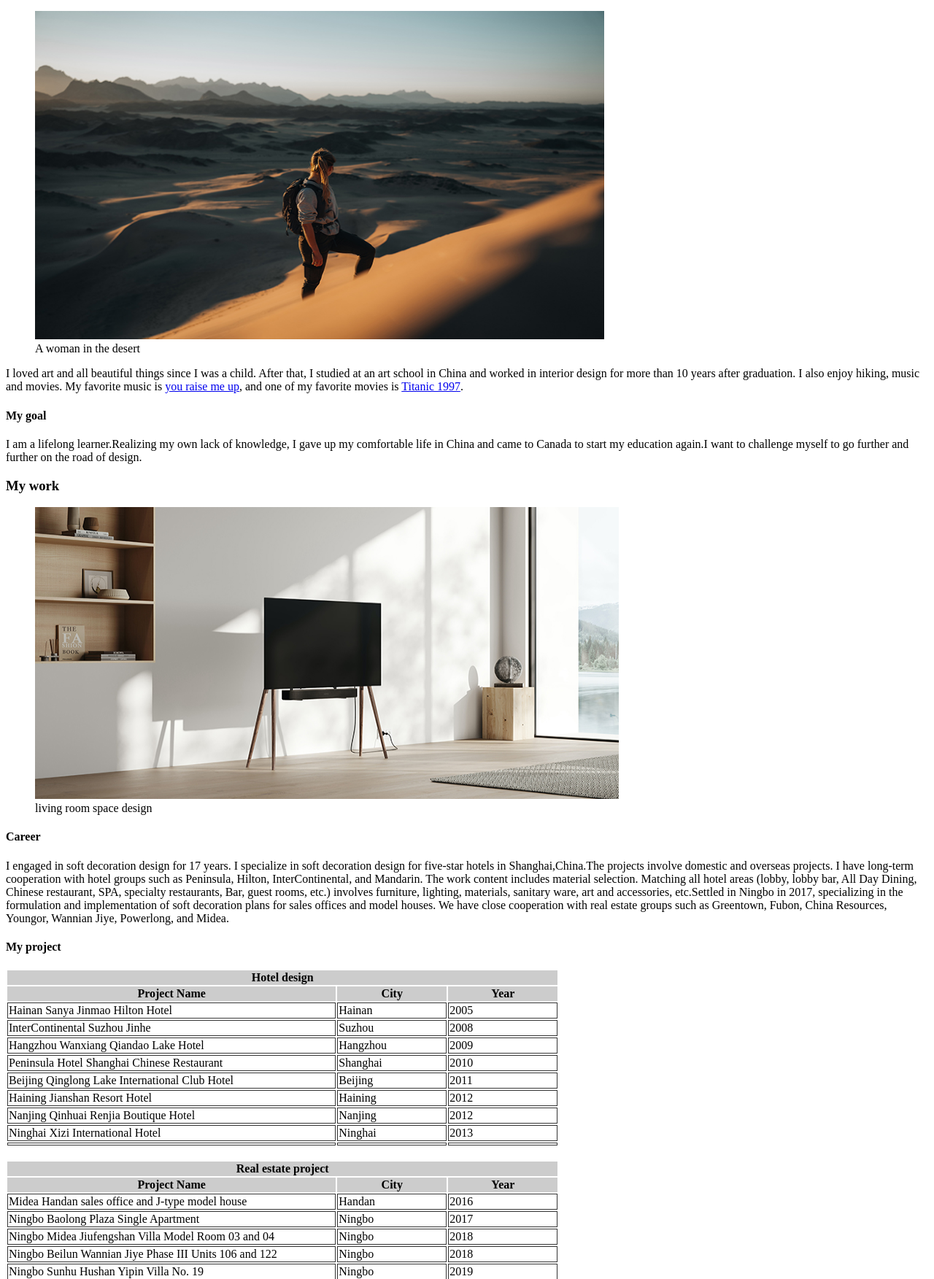
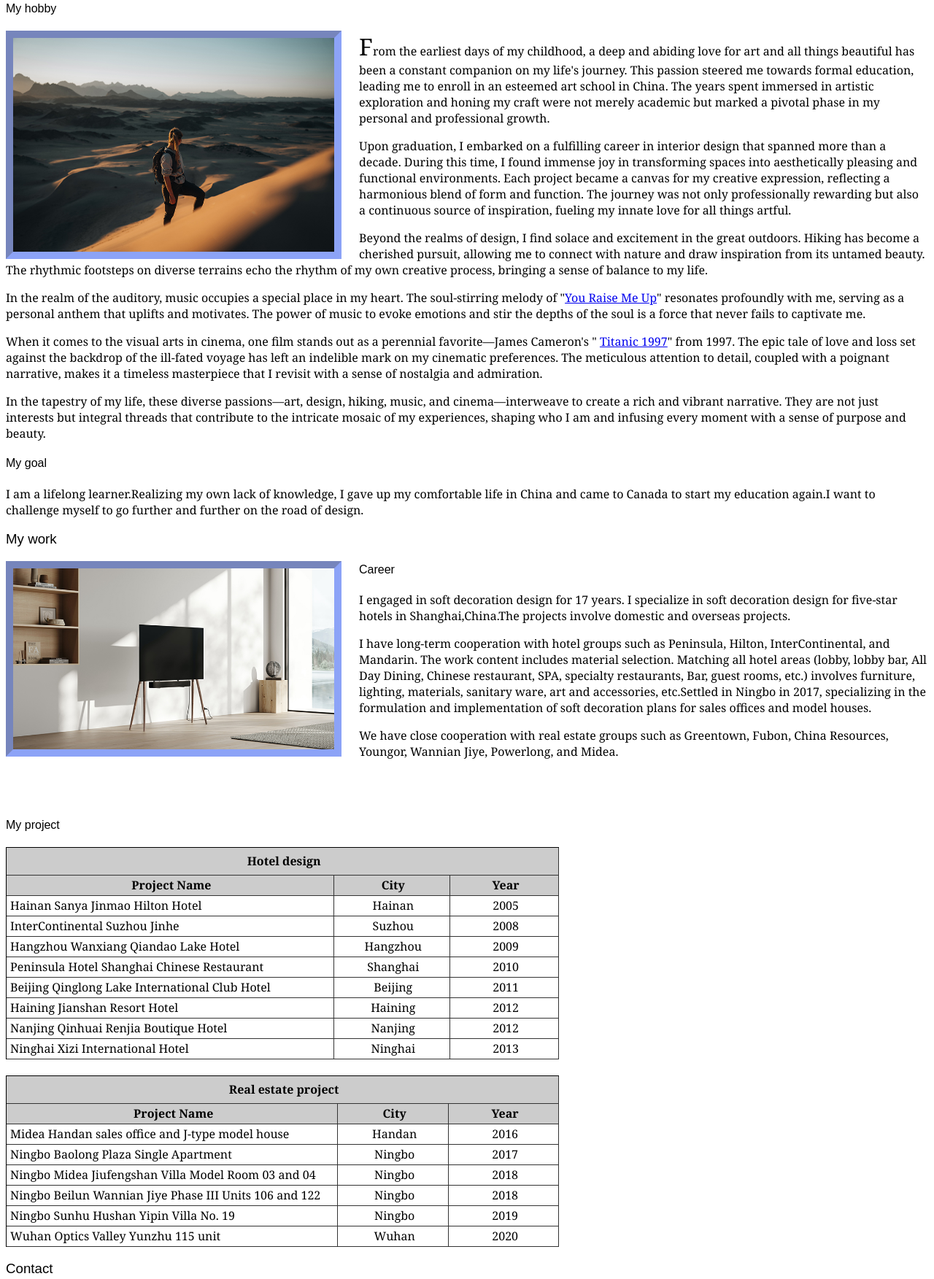
Before and after one commit to Angellee0910/Angel-s-resume, a plain HTML site: page index.html in a window 1280 px wide. Shown: the part 156-1909 px from the top of the page at 73% size. Drawn offline with Linux system fonts and the light colour scheme.

Commit message:
add css style for html file & update my resume's html

```diff
--- a/index.html
+++ b/index.html
@@ -3,83 +3,108 @@
 
 <head>
     <title>Angel's Resume</title>
+    <link href="styles/main.css" rel="stylesheet">
     <style type="text/css">
-        table{
-            width: 60%;
-        }
-        td {
-            border: 1px solid #333;
-        }
 
-        thead,
-        tfoot {
-            background-color: #ccc;
-            color: #000;
-        }
 
-        .projectname {
-            width:30%;
-        }
-        .city {
-            width:10%;
-        }
-        .year {
-            width:10%;
-        }
     </style>
 </head>
 
 <body>
     <header>
+        <h1>Angel's Resume</h1>
+
+        <nav>
             <ul>
                 <li><a href="#about">About me</a></li>
                 <li><a href="#work">My work</a></li>
                 <li><a href="#contact">Contact</a></li>
             </ul>
+        </nav>
     </header>
     <main>
         <section id="about">
             <h3>About me</h3>
             <h4>My hobby</h4>
             <figure>
-         <img src="Image/neom-x4vxK4VGKX0-unsplash.jpg" alt="a woman in the desert" width="780" height="450">
-         <figcaption>A woman in the desert</figcaption>
+                <img src="Image/neom-x4vxK4VGKX0-unsplash.jpg" alt="a woman in the desert">
             </figure>
             <p>
-        I loved art and all beautiful things since I was a child. After that, I studied at an art school in China and
-        worked in interior design for more than 10 years after graduation. I also enjoy hiking, music and movies. My
-        favorite music is <a href="https://www.youtube.com/watch?v=aJxrX42WcjQ" target="_blank">you raise me up</a>, and one of my favorite
-        movies is <a href="https://www.imdb.com/title/tt0120338/" target="_blank">Titanic 1997</a>.
+                From the earliest days of my childhood, a deep and abiding love for art and all things beautiful has
+                been a constant companion on my life's journey. This passion steered me towards formal education,
+                leading me to enroll in an esteemed art school in China. The years spent immersed in artistic
+                exploration and honing my craft were not merely academic but marked a pivotal phase in my personal and
+                professional growth.
             </p>
+            <p>
+                Upon graduation, I embarked on a fulfilling career in interior design that spanned more than a decade. During this
+                time, I found immense joy in transforming spaces into aesthetically pleasing and functional environments. Each
+                project became a canvas for my creative expression, reflecting a harmonious blend of form and function. The journey
+                was not only professionally rewarding but also a continuous source of inspiration, fueling my innate love for all
+                things artful.
+            </p>
+
+            <p>
+                Beyond the realms of design, I find solace and excitement in the great outdoors. Hiking has become a cherished
+                pursuit, allowing me to connect with nature and draw inspiration from its untamed beauty. The rhythmic footsteps on
+                diverse terrains echo the rhythm of my own creative process, bringing a sense of balance to my life.
+            </p>
+            <p>
+                In the realm of the auditory, music occupies a special place in my heart. The soul-stirring melody of "<a href="https://www.youtube.com/watch?v=aJxrX42WcjQ" target="_blank">You Raise Me
+                Up</a>" resonates profoundly with me, serving as a personal anthem that uplifts and motivates. The power of music to
+                evoke emotions and stir the depths of the soul is a force that never fails to captivate me.
+            </p>
+            <p>
+                When it comes to the visual arts in cinema, one film stands out as a perennial favorite—James Cameron's " <a href="https://www.imdb.com/title/tt0120338/" target="_blank">Titanic 1997</a>"
+                from 1997. The epic tale of love and loss set against the backdrop of the ill-fated voyage has left an indelible
+                mark on my cinematic preferences. The meticulous attention to detail, coupled with a poignant narrative, makes it a
+                timeless masterpiece that I revisit with a sense of nostalgia and admiration.
+            </p>
+            <p>In the tapestry of my life, these diverse passions—art, design, hiking, music, and cinema—interweave to create a rich
+                and vibrant narrative. They are not just interests but integral threads that contribute to the intricate mosaic of
+                my experiences, shaping who I am and infusing every moment with a sense of purpose and beauty.
+            </p>
+
             <h4>My goal</h4>
             I am a lifelong learner.Realizing my own lack of knowledge, I gave up
-    my comfortable life in China and came to Canada to start my education again.I want to challenge myself to go further
+            my comfortable life in China and came to Canada to start my education again.I want to challenge myself to go
+            further
             and further on the road of design.
         </section>
         <section id="work">
             <h3>My work</h3>
             <figure>
-        <img src="Image/jalg-tv-stand-SJ8StliUCQI-unsplash.jpg" alt="Living room space desigh" width="800"
-            height="400">
-        <figcaption>living room space design</figcaption>
+                <img src="Image/jalg-tv-stand-SJ8StliUCQI-unsplash.jpg" alt="Living room space desigh">
             </figure>
             <h4>Career</h4>
             <p>
-            I engaged in soft decoration design for 17 years. I specialize in soft decoration design for five-star hotels in
-            Shanghai,China.The projects involve domestic and overseas projects. I have long-term cooperation with hotel
-            groups such as Peninsula, Hilton, InterContinental, and Mandarin. The work content includes material selection.
-            Matching all hotel areas (lobby, lobby bar, All Day Dining, Chinese restaurant, SPA, specialty restaurants, Bar,
-            guest rooms, etc.) involves furniture, lighting, materials, sanitary ware, art and accessories, etc.Settled in
-            Ningbo in 2017, specializing in the formulation and implementation of soft decoration plans for sales offices
-            and model houses. We have close cooperation with real estate groups such as Greentown, Fubon, China Resources,
+                I engaged in soft decoration design for 17 years. I specialize in soft decoration design for five-star
+                hotels in
+                Shanghai,China.The projects involve domestic and overseas projects.
+            </p>
+            <p>I have long-term cooperation with
+                hotel
+                groups such as Peninsula, Hilton, InterContinental, and Mandarin. The work content includes material
+                selection.
+                Matching all hotel areas (lobby, lobby bar, All Day Dining, Chinese restaurant, SPA, specialty
+                restaurants, Bar,
+                guest rooms, etc.) involves furniture, lighting, materials, sanitary ware, art and accessories,
+                etc.Settled in
+                Ningbo in 2017, specializing in the formulation and implementation of soft decoration plans for sales
+                offices
+                and model houses.
+            </p>
+            <p>We have close cooperation with real estate groups such as Greentown, Fubon, China
+                Resources,
                 Youngor, Wannian Jiye, Powerlong, and Midea.
             </p>
+            <p><br><br></p>
             <h4>My project</h4>
             <aside>
-        <table>
+                <table class="projectlist">
                     <thead>
                         <tr>
-                    <th colspan="3">Hotel design</th>
+                            <th colspan="3" class="projecttype">Hotel design</th>
                         </tr>
                         <tr>
                             <th class="projectname">Project Name</th>
@@ -128,19 +153,14 @@
                             <td>Ninghai</td>
                             <td>2013</td>
                         </tr>
-                <tr>
-                    <td class="projectname"></td>
-                    <td></td>
-                    <td></td>
-                </tr>
 
                     </tbody>
                 </table>
-        <br/>
-        <table>
+                <br />
+                <table class="projectlist">
                     <thead>
                         <tr>
-                    <th colspan="3">Real estate project</th>
+                            <th colspan="3" class="projecttype">Real estate project</th>
                         </tr>
                         <tr>
                             <th class="projectname">Project Name</th>
@@ -195,4 +215,5 @@
         <p> © 2023 Angel</p>
     </footer>
 </body>
+
 </html>
--- /dev/null
+++ b/styles/main.css
@@ -0,0 +1,98 @@
+@import url('https://fonts.googleapis.com/css2?family=Josefin+Sans:wght@400;900&display=swap');
+body {
+    font-family: Cambria, Cochin, Georgia, Times, 'Times New Roman', serif;
+    font-size: 1em;
+    /* background-color: rgb(223, 237, 237); */
+}
+/* header nav ul {
+    margin: 5px;
+    padding: 5px;
+} */
+
+header nav ul {
+    padding-left: 0px;
+    list-style-type: none;
+}
+
+header nav ul li {
+    display: inline-block;
+}
+
+header nav ul li a {
+    padding: 5px;
+    border:solid 1px #000;
+    width: 100px;
+    background-color: #ccc;
+    color: #000;
+    text-decoration: none;
+}
+header nav ul li a:hover {
+    background-color: #98f1ed;
+    margin-top:3px;
+}
+section#about > p:first-of-type::first-letter {
+    font-size:2em;
+}
+h1 {
+    font-family: 'Josefin Sans';
+    font-weight: 900;
+}
+h2,h3,h4 {
+    font-weight: 400;
+}
+h3,h4 {
+    font-family: Arial, Helvetica, sans-serif;
+}
+figure {
+    margin: 0;
+    padding: 0;
+}
+img {
+    border: 10px inset rgba(90, 123, 244, 0.693);
+    float: left;
+    margin-right: 1.5em;
+    width:440px
+}
+tbody{
+    margin: 0px;
+    padding: 0px;
+    border: 0px;
+}
+table {
+    border-spacing:0;
+    width:60%;
+    border-top: solid 1px #000;
+    border-left: solid 1px #000;
+}
+
+td,th {
+    border-right: 1px solid #333;
+    border-bottom: 1px solid #333;
+    line-height: 25px;
+    padding-left: 5px;
+    text-align: center;
+}
+
+thead,
+tfoot {
+    background-color: #ccc;
+    color: #000;
+}
+
+.projecttype{
+    line-height: 35px;
+}
+.projectname {
+    width: 30%;
+}
+
+.city {
+    width: 10%;
+}
+.year {
+    width: 10%;
+}
+
+.projectlist td:first-child {
+    text-align: left;
+}
```
Lines whose indentation alone changed are shown as unchanged.
